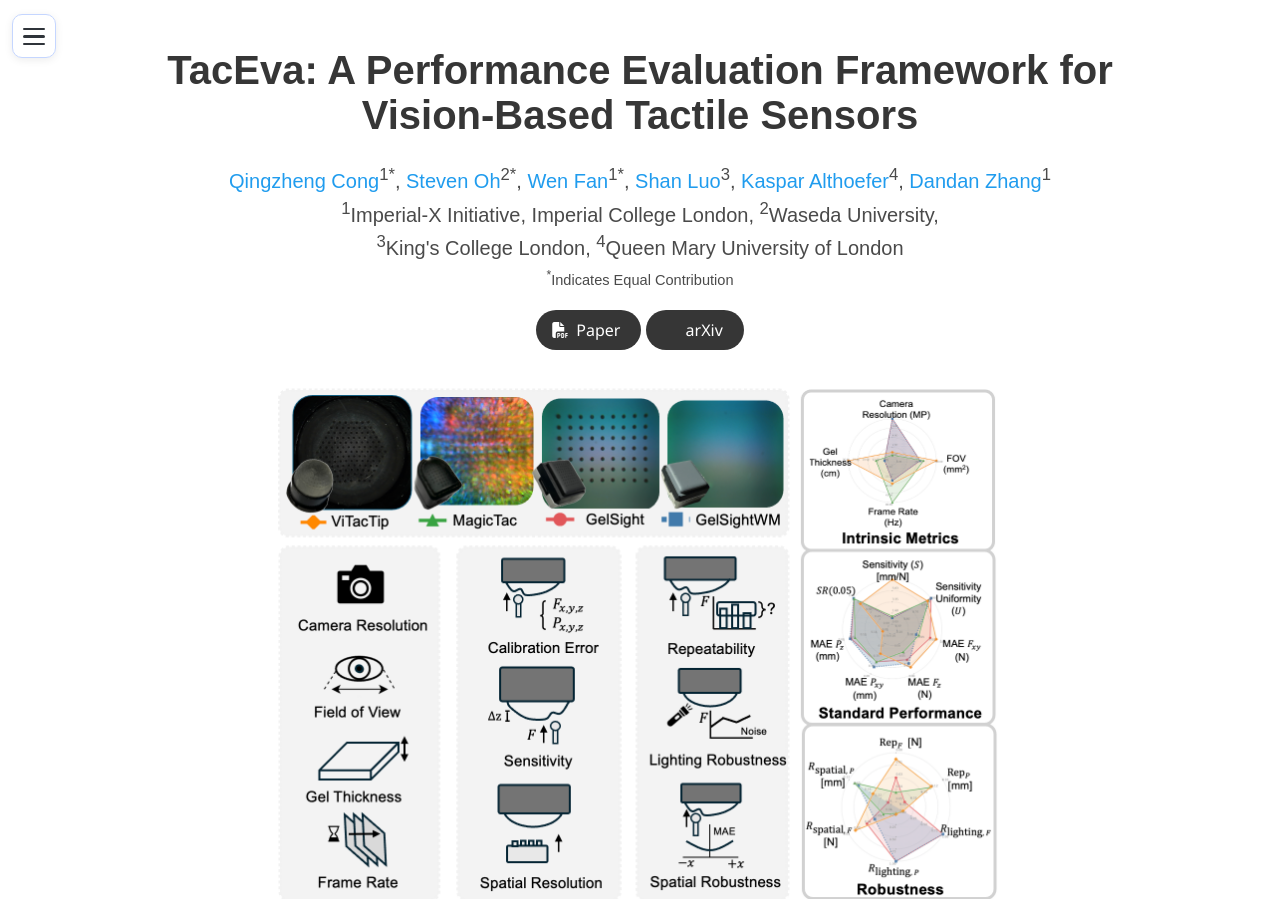
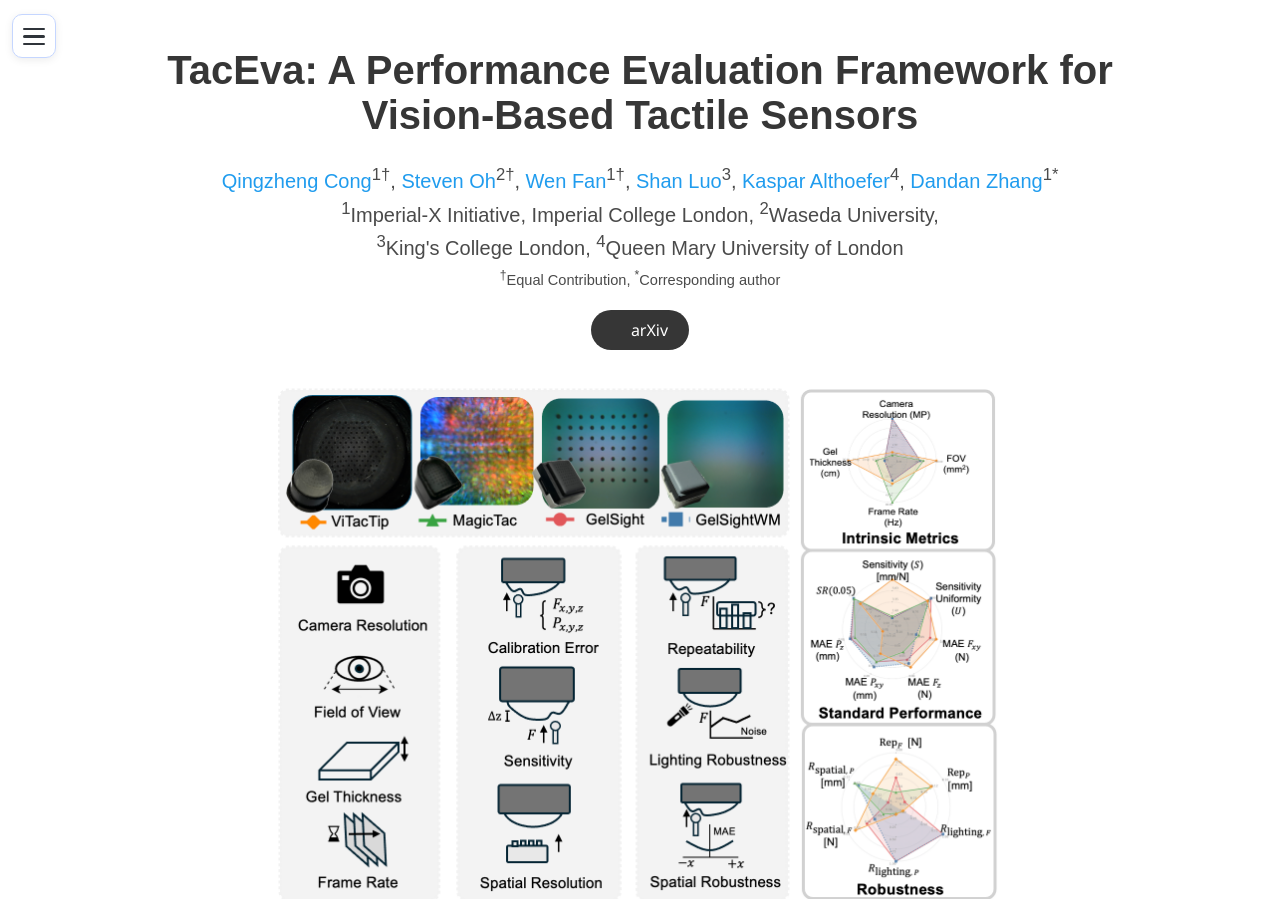
Before and after one commit to stevenoh2003/TacEva, a website: page index.html in a window 1280 px wide. Shown: the top 899 px of the page. Drawn offline with nearby package versions, Linux system fonts and the light colour scheme; some icons are missing; a web font is replaced by a local one.

Commit message:
updated arxiv

```diff
--- a/index.html
+++ b/index.html
@@ -89,40 +89,40 @@
             <div class="is-size-5 publication-authors">
               <!-- Paper authors -->
               <span class="author-block">
-                <a href="#" target="_blank">Qingzheng Cong</a><sup>1*</sup>,</span>
+                <a href="#" target="_blank">Qingzheng Cong</a><sup>1†</sup>,</span>
               <span class="author-block">
-                <a href="#" target="_blank">Steven Oh</a><sup>2*</sup>,</span>
+                <a href="#" target="_blank">Steven Oh</a><sup>2†</sup>,</span>
               <span class="author-block">
-                <a href="#" target="_blank">Wen Fan</a><sup>1*</sup>,</span>
+                <a href="#" target="_blank">Wen Fan</a><sup>1†</sup>,</span>
               <span class="author-block">
                 <a href="#" target="_blank">Shan Luo</a><sup>3</sup>,</span>
               <span class="author-block">
                 <a href="#" target="_blank">Kaspar Althoefer</a><sup>4</sup>,</span>
               <span class="author-block">
-                <a href="#" target="_blank">Dandan Zhang</a><sup>1</sup></span>
+                <a href="#" target="_blank">Dandan Zhang</a><sup>1*</sup></span>
                   </div>
 
                   <div class="is-size-5 publication-authors">
                     <span class="author-block"><sup>1</sup>Imperial-X Initiative, Imperial College London, <sup>2</sup>Waseda University,<br><sup>3</sup>King's College London, <sup>4</sup>Queen Mary University of London</span>
-                    <span class="eql-cntrb"><small><br><sup>*</sup>Indicates Equal Contribution</small></span>
+                    <span class="eql-cntrb"><small><br><sup>†</sup>Equal Contribution, <sup>*</sup>Corresponding author</small></span>
                   </div>
 
                   <div class="column has-text-centered">
                     <div class="publication-links">
                          <!-- Arxiv PDF link -->
-                      <span class="link-block">
-                        <a href="https://arxiv.org/pdf/<ARXIV PAPER ID>.pdf" target="_blank"
+                      <!-- <span class="link-block">
+                        <a href="https://arxiv.org/abs/2509.19037" target="_blank"
                         class="external-link button is-normal is-rounded is-dark">
                         <span class="icon">
                           <i class="fas fa-file-pdf"></i>
                         </span>
                         <span>Paper</span>
                       </a>
-                    </span>
+                    </span> -->
 
                 <!-- ArXiv abstract Link -->
                 <span class="link-block">
-                  <a href="https://arxiv.org/abs/<ARXIV PAPER ID>" target="_blank"
+                  <a href="https://arxiv.org/abs/2509.19037" target="_blank"
                   class="external-link button is-normal is-rounded is-dark">
                   <span class="icon">
                     <i class="ai ai-arxiv"></i>
@@ -130,6 +130,8 @@
                   <span>arXiv</span>
                 </a>
               </span>
+
+
             </div>
           </div>
         </div>
```
